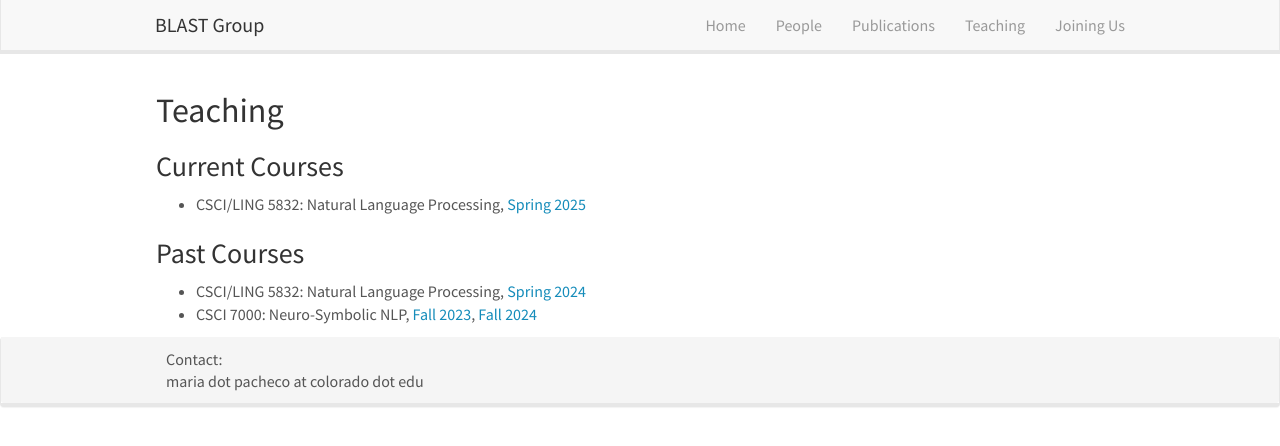
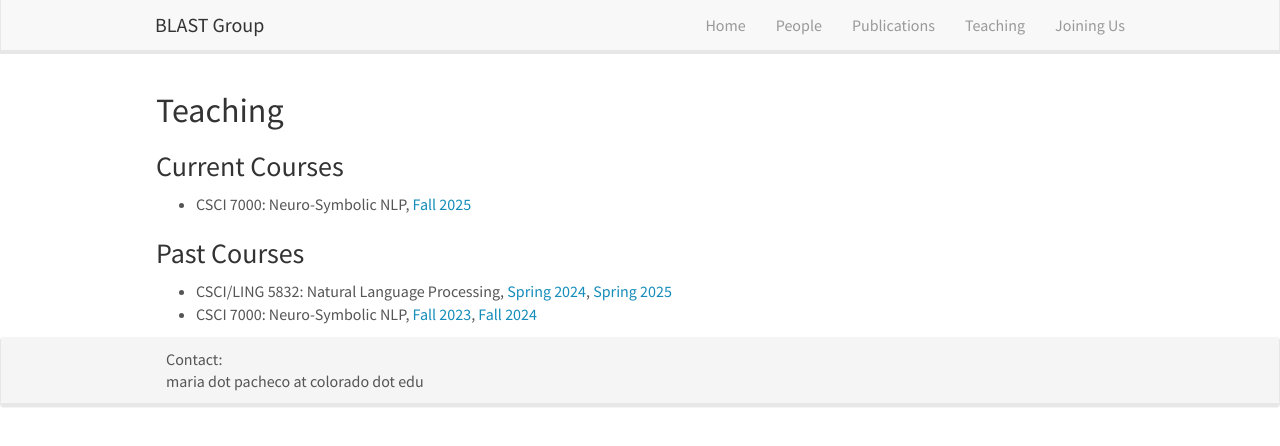
Before and after one commit to blast-cu/blast-cu.github.io, a Jekyll site: the page built from _pages/teaching.md, in a window 1280 px wide. Shown: the top 446 px of the page. Built offline with Jekyll 4.4.1, drawn with Linux system fonts in a browser that asks for light colours; nearby versions of some CDN libraries.

Commit message:
Update teaching.md

```diff
--- a/_pages/teaching.md
+++ b/_pages/teaching.md
@@ -10,8 +10,8 @@ permalink: /teaching/
 
 ### Current Courses
 
-- CSCI/LING 5832: Natural Language Processing, [Spring 2025](https://blast-cu.github.io/teaching/)
+- CSCI 7000: Neuro-Symbolic NLP, [Fall 2025](https://blast-cu.github.io/teaching/)
 
 ### Past Courses
-- CSCI/LING 5832: Natural Language Processing, [Spring 2024](https://blast-cu.github.io/teaching/)
+- CSCI/LING 5832: Natural Language Processing, [Spring 2024](https://blast-cu.github.io/teaching/), [Spring 2025](https://blast-cu.github.io/teaching/)
 - CSCI 7000: Neuro-Symbolic NLP, [Fall 2023](https://blast-cu.github.io/teaching/nesymnlp23), [Fall 2024](https://blast-cu.github.io/teaching/)
```
